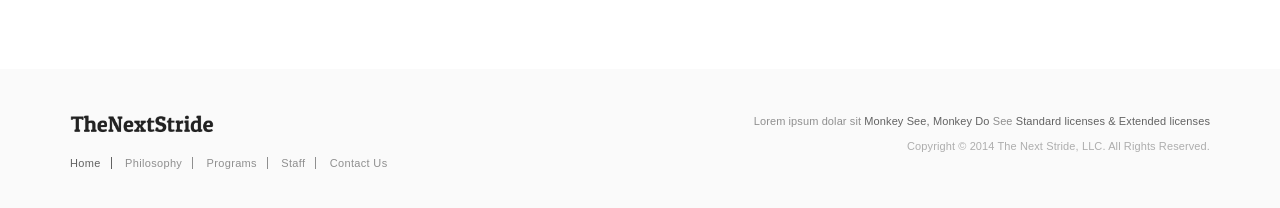
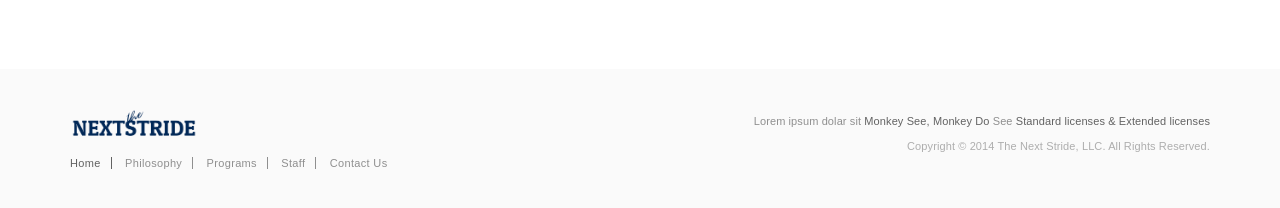
Before and after one commit to jherrington/tns, a Jekyll site: the page built from index.html, in a window 1280 px wide and 900 px high, scrolled down 1329 px. Shown: the part 685-893 px from the top of the window. Built offline with Jekyll 4.4.1, drawn with Linux system fonts in a browser that asks for light colours; some web fonts are replaced.

Commit message:
dark logo

```diff
--- a/_includes/footer.html
+++ b/_includes/footer.html
@@ -3,7 +3,7 @@
       <div class="container">
         <div class="row">
           <div class="col-sm-6">
-            <img alt="" class="logo inline m-r-50" src="assets/images/logo_black.png" height="32">
+            <img alt="" class="logo inline m-r-50" src="/assets/images/logo-name-dark.png" height="32">
             <div class="m-t-10 ">
               <ul class="no-style fs-11 no-padding font-arial">
                 <li class="inline no-padding"><a class=" text-master p-r-10 b-r" href="#">Home</a></li>
```
Also changed, not shown: assets/images/logo-name-dark.png (added).
